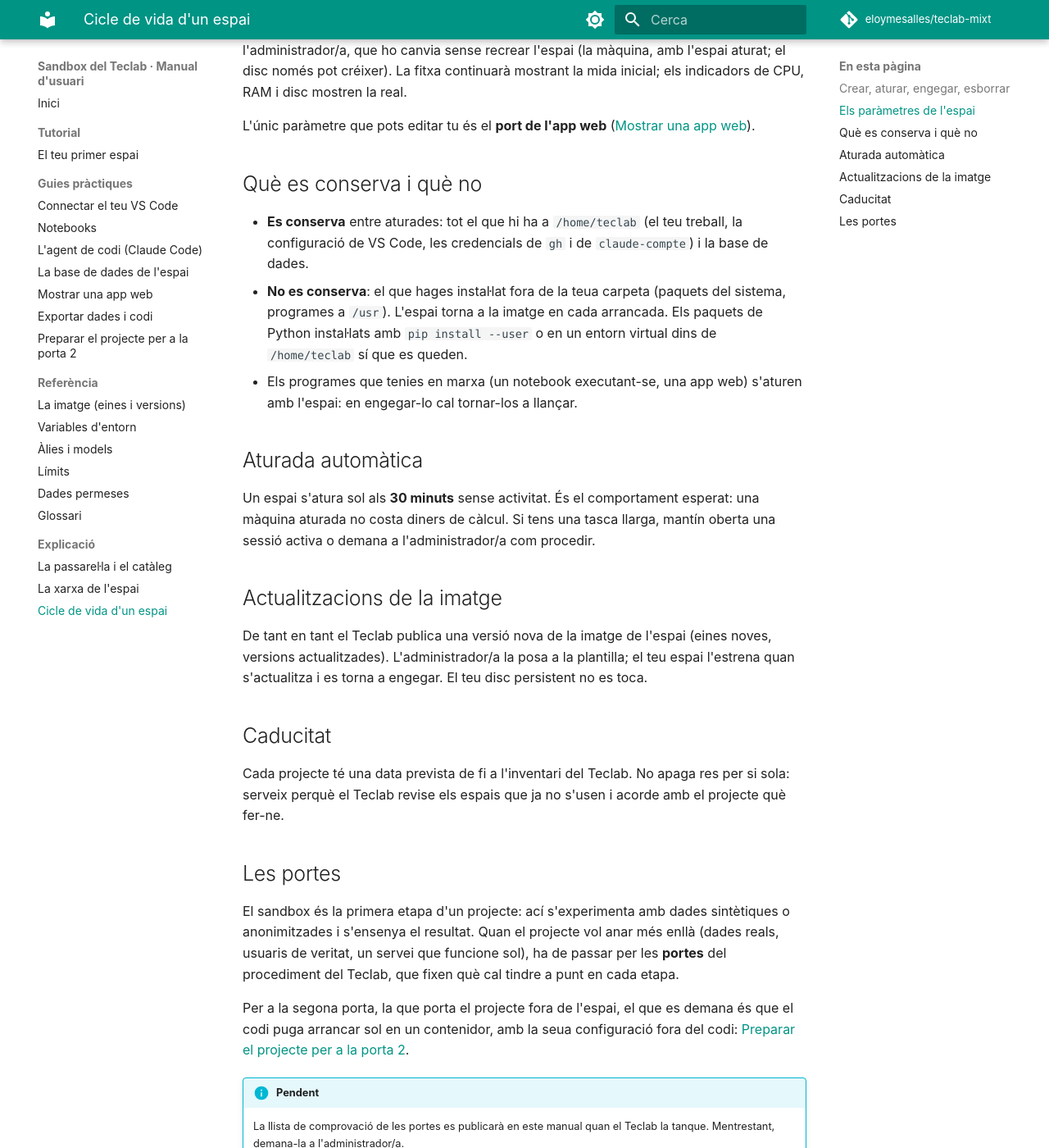
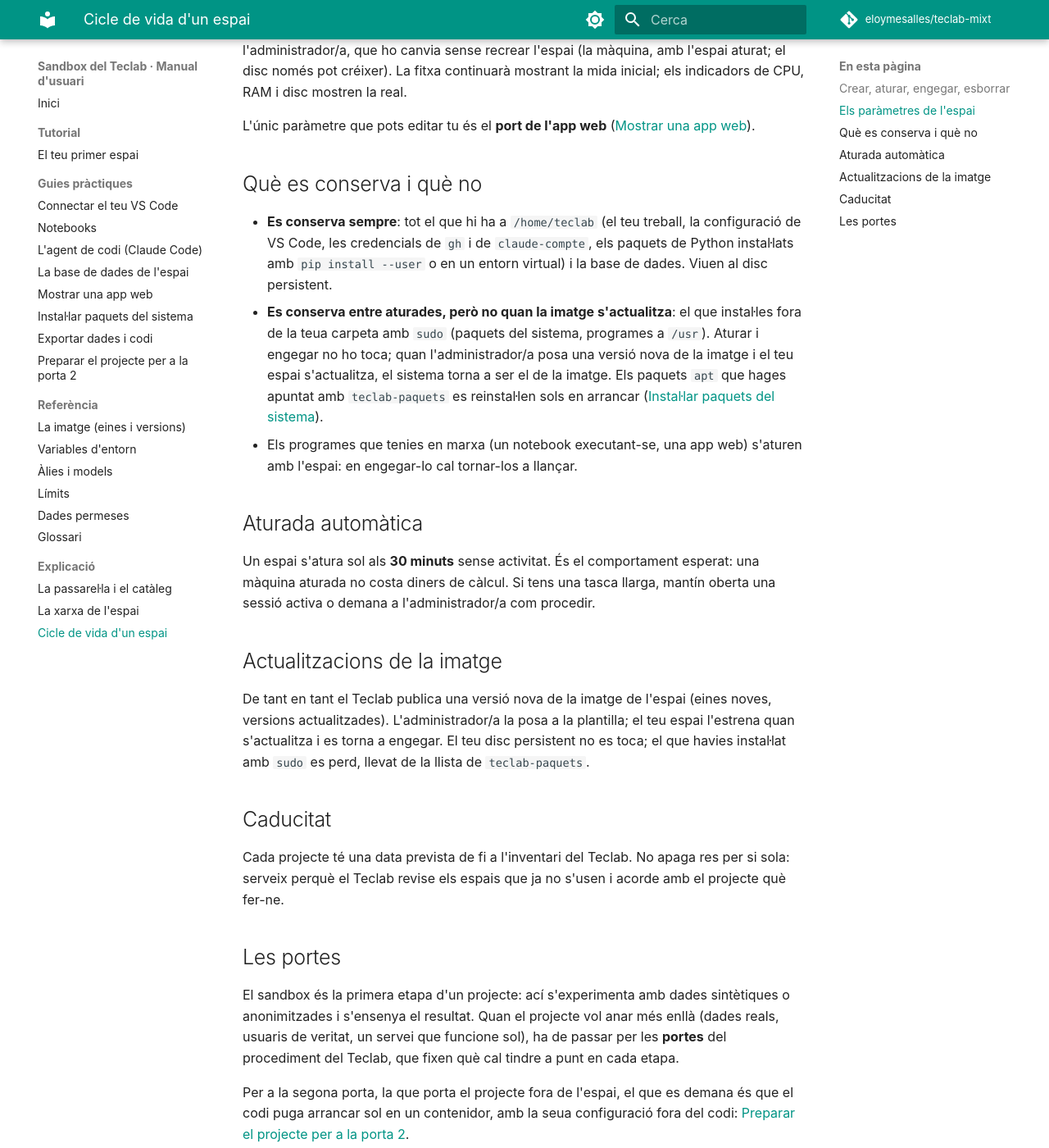
Before and after one commit to eloymesalles/teclab-mixt, an MkDocs documentation site: the page built from docs/explicacio/cicle-de-vida.md, in a window 1280 px wide and 1400 px high, scrolled down 1199 px. Shown: the whole window at 82% size. Built offline with MkDocs 1.6.1 and Material for MkDocs 9.7.7, drawn with Linux system fonts in a browser that asks for light colours; comment, search, counter and statistics services are not loaded.

Commit message:
feat: sudo per a l'usuari teclab i llista de paquets apt persistent (teclab-paquets), imatge 0.7.0 (#47)
* feat: sudo sense contrasenya per a teclab i llista de paquets apt persistent (teclab-paquets), imatge 0.7.0

Els projectes instal·len paquets del sistema sense esperar una imatge nova; la llista ~/.teclab/paquets es restaura en segon pla des de l'entrada. Font PGDG fora després d'instal·lar psql. Proves de fum, manual d'usuari (guia nova) i versió 0.7.0.

Co-Authored-By: Claude Fable 5.1 <noreply@anthropic.com>

* test: la prova de restauració de paquets usa hello (sl va a /usr/games, fora del PATH)

Co-Authored-By: Claude Fable 5.1 <noreply@anthropic.com>

---------

Co-authored-by: Claude Fable 5.1 <noreply@anthropic.com>

```diff
--- a/docs/explicacio/cicle-de-vida.md
+++ b/docs/explicacio/cicle-de-vida.md
@@ -38,12 +38,16 @@ L'únic paràmetre que pots editar tu és el **port de l'app web**
 
 ## Què es conserva i què no
 
-- **Es conserva** entre aturades: tot el que hi ha a `/home/teclab` (el teu treball, la
-  configuració de VS Code, les credencials de `gh` i de `claude-compte`) i la base de dades.
-- **No es conserva**: el que hages instal·lat fora de la teua carpeta (paquets del sistema,
-  programes a `/usr`). L'espai torna a la imatge en cada arrancada. Els paquets de Python
-  instal·lats amb `pip install --user` o en un entorn virtual dins de `/home/teclab` sí que es
-  queden.
+- **Es conserva sempre**: tot el que hi ha a `/home/teclab` (el teu treball, la configuració
+  de VS Code, les credencials de `gh` i de `claude-compte`, els paquets de Python instal·lats
+  amb `pip install --user` o en un entorn virtual) i la base de dades. Viuen al disc
+  persistent.
+- **Es conserva entre aturades, però no quan la imatge s'actualitza**: el que instal·les fora
+  de la teua carpeta amb `sudo` (paquets del sistema, programes a `/usr`). Aturar i engegar
+  no ho toca; quan l'administrador/a posa una versió nova de la imatge i el teu espai
+  s'actualitza, el sistema torna a ser el de la imatge. Els paquets `apt` que hages apuntat
+  amb `teclab-paquets` es reinstal·len sols en arrancar
+  ([Instal·lar paquets del sistema](../guies/paquets-del-sistema.md)).
 - Els programes que tenies en marxa (un notebook executant-se, una app web) s'aturen amb
   l'espai: en engegar-lo cal tornar-los a llançar.
 
@@ -57,7 +61,8 @@ sessió activa o demana a l'administrador/a com procedir.
 
 De tant en tant el Teclab publica una versió nova de la imatge de l'espai (eines noves,
 versions actualitzades). L'administrador/a la posa a la plantilla; el teu espai l'estrena
-quan s'actualitza i es torna a engegar. El teu disc persistent no es toca.
+quan s'actualitza i es torna a engegar. El teu disc persistent no es toca; el que havies
+instal·lat amb `sudo` es perd, llevat de la llista de `teclab-paquets`.
 
 ## Caducitat
 
--- a/mkdocs.yml
+++ b/mkdocs.yml
@@ -67,6 +67,7 @@ nav:
       - L'agent de codi (Claude Code): guies/agent-de-codi.md
       - La base de dades de l'espai: guies/base-de-dades.md
       - Mostrar una app web: guies/app-web.md
+      - Instal·lar paquets del sistema: guies/paquets-del-sistema.md
       - Exportar dades i codi: guies/exportar-dades.md
       - Preparar el projecte per a la porta 2: guies/preparar-porta-2.md
   - Referència:
```
Also changed, not shown: CLAUDE.md (+16 -3 lines), README.md (+10 -7 lines), coder/README.md (+3 -3 lines), docs/guies/paquets-del-sistema.md (added, +53 -0 lines), docs/referencia/imatge.md (+6 -3 lines), jupyterhub/README.md (+2 -2 lines), 6 other files.
